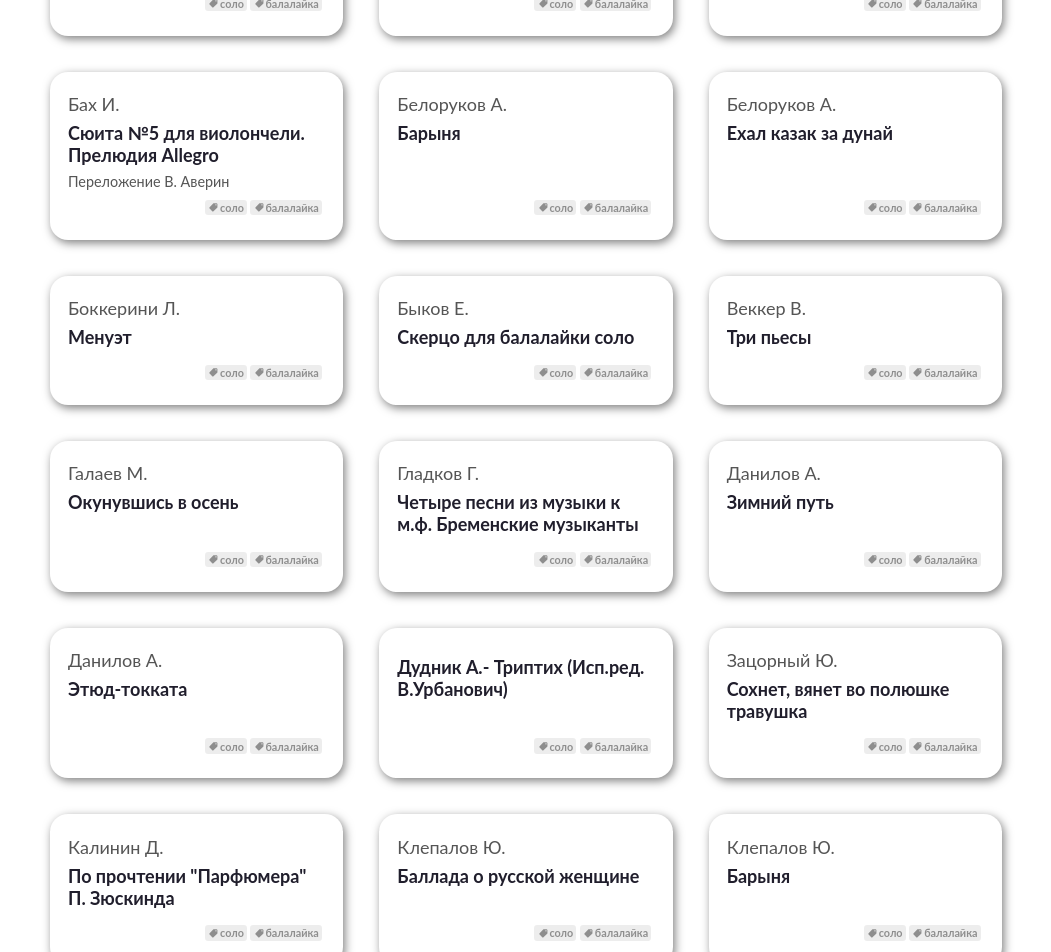
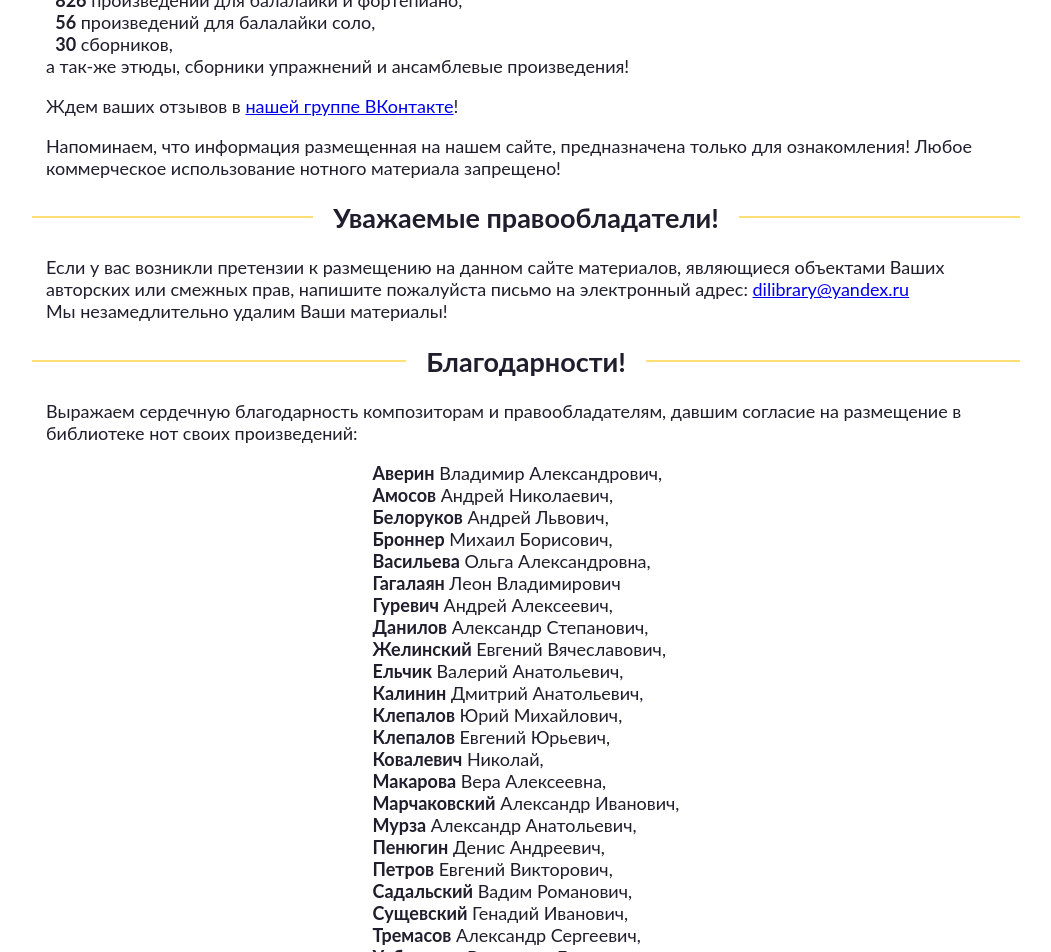
Before and after one commit to Blobson/dilibrary, a React (Create React App) app: page / in a window 1280 px wide. Shown: the part 440-1392 px from the top of the page, without its empty margins (114-1165 px from the left). Built offline with nearby package versions, Linux system fonts and the light colour scheme.

Commit message:
Добавил раздел домашней страницы (#3)

```diff
--- a/src/components/App.js
+++ b/src/components/App.js
@@ -1,9 +1,11 @@
 import React from 'react'
+import { Routes, Route } from "react-router-dom"
 import styled from 'styled-components'
 
-import SheetsList from './Sheets'
+import Header from './Header'
+import Home from './Home'
 import SearchBar from './SearchBar'
-import Header from './Header'
+import Sheets from './Sheets'
 
 const Wrap = styled.div`
   position: relative;
@@ -29,7 +31,10 @@ const App = () => {
       <Content>
         <Header />
         <SearchBar />
-        <SheetsList />
+        <Routes>
+          <Route path="/" element={<Home />} />
+          <Route path="/sheets" element={<Sheets />} />
+        </Routes>
       </Content>
     </Wrap>
   )
--- a/src/components/Header.js
+++ b/src/components/Header.js
@@ -1,5 +1,6 @@
 import React from "react"
 import styled from "styled-components"
+import { useNavigate } from "react-router-dom"
 
 const HeaderWrap = styled.div`
   display: flex;
@@ -11,6 +12,7 @@ const LogoWrap = styled.div`
   display: flex;
   margin: 0.5em 1em;
   align-self: center;
+  cursor: pointer;
 `
 
 const Logo = styled.img`
@@ -22,9 +24,11 @@ const Title = styled.h1`
 `
 
 const Header = () => {
+  const navigate = useNavigate()
+
   return (
     <HeaderWrap>
-      <LogoWrap>
+      <LogoWrap onClick={e => navigate("/")}>
         <Logo src="logo.jpg" />
         <Title>
           Библиотека<br/>
--- /dev/null
+++ b/src/components/Home.js
@@ -0,0 +1,112 @@
+import React, { useContext } from "react"
+import { Link } from "react-router-dom"
+import styled from "styled-components"
+
+import { CatalogContext } from '../data/CatalogProvider'
+
+const Block = styled.div`
+  max-width: 960px;
+  margin: 0 auto;
+`
+
+const Regards = styled.div`
+  margin: 0 auto;
+  width: max-content;
+`
+
+const HomeWrap = styled.div`
+  & > h2 {
+    display: flex;
+    width: 100%;
+    justify-content: center;
+    align-items: center;
+    text-align: center;
+
+    &:before,
+    &:after {
+      content: '';
+      border-top: 2px solid rgba(255, 218, 91, 0.83);
+      margin: 0 20px 0 0;
+      flex: 1 0 20px;
+    }
+
+    &:after {
+        margin: 0 0 0 20px;
+    }
+  }
+`
+
+const categoryCount = (sheets, categories) => {
+  return sheets.reduce((count, sheet) => {
+    return categories.every(cat => sheet.categories.includes(cat)) ? count + 1 : count
+  }, 0)
+}
+
+const Home = () => {
+
+  const { sheets } = useContext(CatalogContext)
+
+  return (
+    <HomeWrap>
+      <h2>Приветствуем вас в нашей библиотеке!</h2>
+      <Block>
+        <p>
+          На нашем сайте представлено:<br/>
+          &nbsp;&nbsp;<b>{categoryCount(sheets, ["балалайка", "фортепиано"])}</b> произведений для балалайки и фортепиано,<br/>
+          &nbsp;&nbsp;<b>{categoryCount(sheets, ["балалайка", "соло"])}</b> произведений для балалайки соло,<br/>
+          &nbsp;&nbsp;<b>{categoryCount(sheets, ["сборник"])}</b> сборников,<br/>
+          а так-же этюды, сборники упражнений и ансамблевые произведения!<br/>
+        </p>
+        <p>
+          {/* В разделе <Link to="/masters">Мастера России</Link> собраны контактные данные мастеров, обязательно загляните туда! */}
+          Ждем ваших отзывов в <a href="https://vk.com/dilibrary" target="_blank" rel="noreferrer">нашей группе ВКонтакте</a>!
+        </p>
+        <p>
+          Напоминаем, что информация размещенная на нашем сайте, предназначена только для ознакомления! Любое коммерческое использование нотного материала запрещено!
+        </p>
+      </Block>
+      <h2>Уважаемые правообладатели!</h2>
+      <Block>
+        <p>
+          Если у вас возникли претензии к размещению на данном сайте материалов, являющиеся объектами Ваших авторских или смежных прав,
+          напишите пожалуйста письмо на электронный адрес: <a href="mailto:dilibrary@yandex.ru">dilibrary@yandex.ru</a><br/>
+          Мы незамедлительно удалим Ваши материалы!
+        </p>
+      </Block>
+      <h2>Благодарности!</h2>
+      <Block>
+        <p>
+          Выражаем сердечную благодарность композиторам и правообладателям, давшим  согласие на размещение в библиотеке нот своих произведений:
+        </p>
+        <Regards>
+          <b>Аверин</b> Владимир Александрович,<br />
+          <b>Амосов</b> Андрей Николаевич,<br />
+          <b>Белоруков</b> Андрей Львович,<br />
+          <b>Броннер</b> Михаил Борисович,<br />
+          <b>Васильева</b> Ольга Александровна,<br />
+          <b>Гагалаян</b> Леон Владимирович<br />
+          <b>Гуревич</b> Андрей Алексеевич,<br />
+          <b>Данилов</b> Александр Степанович,<br />
+          <b>Желинский</b> Евгений Вячеславович,<br />
+          <b>Ельчик</b> Валерий Анатольевич,<br />
+          <b>Калинин</b> Дмитрий Анатольевич,<br />
+          <b>Клепалов</b> Юрий Михайлович,<br />
+          <b>Клепалов</b> Евгений Юрьевич,<br />
+          <b>Ковалевич</b> Николай,<br />
+          <b>Макарова</b> Вера Алексеевна,<br />
+          <b>Марчаковский</b> Александр Иванович,<br />
+          <b>Мурза</b> Александр Анатольевич,<br />
+          <b>Пенюгин</b> Денис Андреевич,<br />
+          <b>Петров</b> Евгений Викторович,<br />
+          <b>Садальский</b> Вадим Романович,<br />
+          <b>Сущевский</b> Генадий Иванович,<br />
+          <b>Тремасов</b> Александр Сергеевич,<br />
+          <b>Урбанович</b> Владимир Георгиевич,<br />
+          <b>Шелепов</b> Вадим Валерьевич.<br />
+        </Regards>
+      </Block>
+    </HomeWrap>
+  )
+}
+
+export default Home
--- a/src/components/SearchBar.js
+++ b/src/components/SearchBar.js
@@ -1,5 +1,5 @@
 import React, { useContext, useEffect, useRef } from 'react'
-import { useSearchParams } from "react-router-dom"
+import { useLocation, useNavigate, useSearchParams, createSearchParams } from "react-router-dom"
 import styled from 'styled-components'
 
 import useAutoFocus from '../common/AutoFocus'
@@ -36,12 +36,17 @@ const SheetsCount = styled.div`
 
 const searchParam = "q"
 
+let lastChangeAt = null
+const minQuiteInterval = 3000
+
 const SearchBar = ({ autoFocus = true, autoSelect = true, autoScroll = false }) => {
 
   const { sheets, filteredSheets, setFilteredSheets } = useContext(CatalogContext)
   const searchSheets = useSearchEngine(sheets)
   const searchInput = useAutoFocus(autoFocus)
   const wrapRef = useRef()
+  const navigate = useNavigate()
+  const location = useLocation()
 
   const [queryParams, setQueryParams] = useSearchParams()
 
@@ -60,7 +65,17 @@ const SearchBar = ({ autoFocus = true, autoSelect = true, autoScroll = false })
   }, [queryParams, setFilteredSheets, searchSheets, autoScroll])
 
   const onInputChange = (event) => {
-    setQueryParams({ [searchParam]: event.target.value })
+    const queryParams = { [searchParam]: event.target.value }
+    if (location.pathname !== "/sheets" && event.target.value) {
+      navigate({ pathname: "/sheets", search: createSearchParams(queryParams).toString() })
+    } else {
+      let replace = true
+      if (lastChangeAt && Date.now() - lastChangeAt >= minQuiteInterval) {
+        replace = false
+      }
+      setQueryParams(queryParams, { replace })
+      lastChangeAt = Date.now()
+    }
   }
 
   const selectAll = event => autoSelect && event.target.select()
--- a/src/components/Sheets.js
+++ b/src/components/Sheets.js
@@ -4,7 +4,7 @@ import styled from 'styled-components'
 import Sheet from './Sheet'
 import { CatalogContext } from '../data/CatalogProvider'
 
-const SheetsList = styled.div`
+const SheetsWrap = styled.div`
   width: 100%;
   display: flex;
   align-items: center;
@@ -16,11 +16,11 @@ const Sheets = () => {
   const { filteredSheets } = useContext(CatalogContext)
 
   return (
-    <SheetsList>
+    <SheetsWrap>
       {filteredSheets.map(sheet =>
         <Sheet key={sheet.id} sheet={sheet} />
       )}
-    </SheetsList>
+    </SheetsWrap>
   )
 }
 
```
Also changed, not shown: src/components/Masters.js (added, +8 -0 lines).
